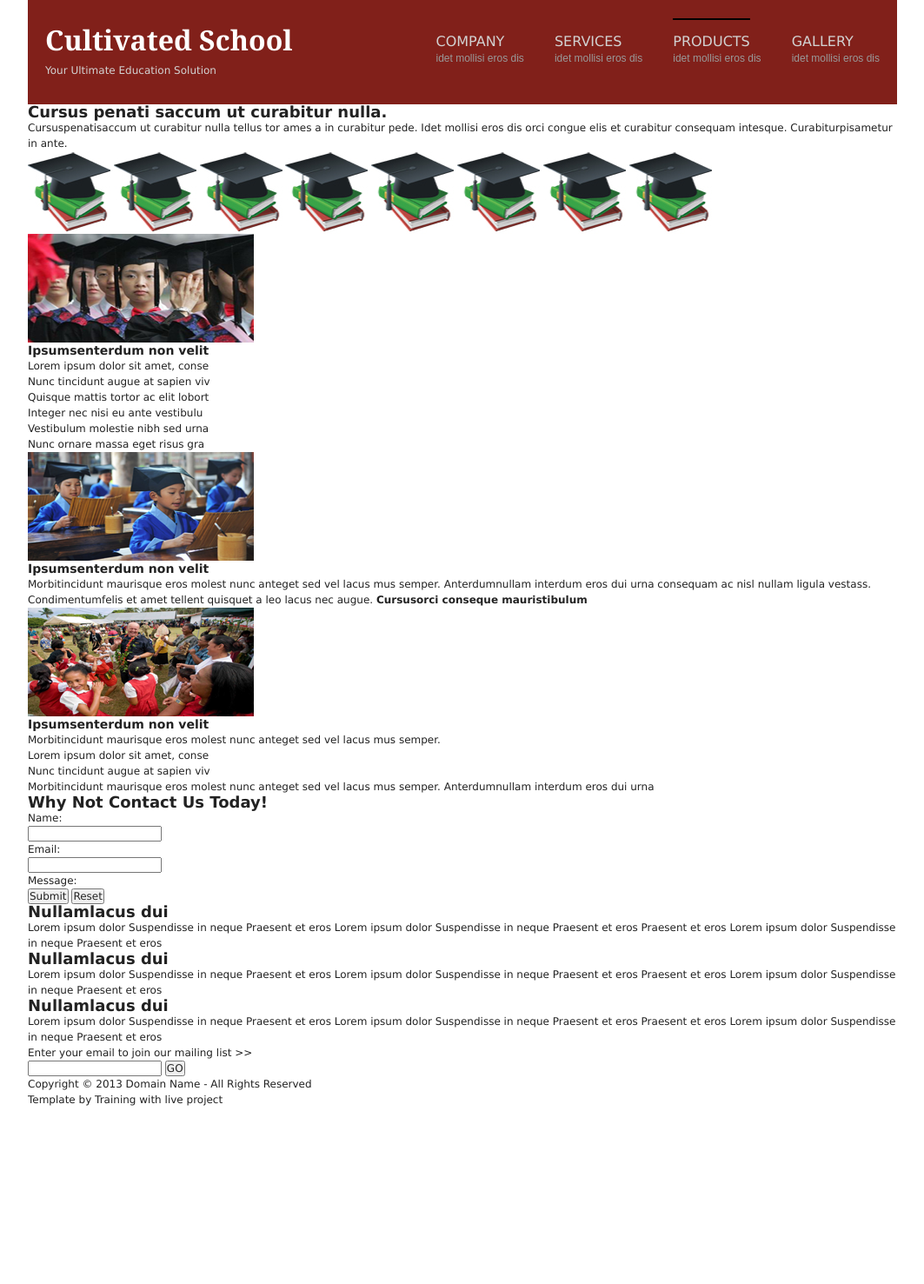
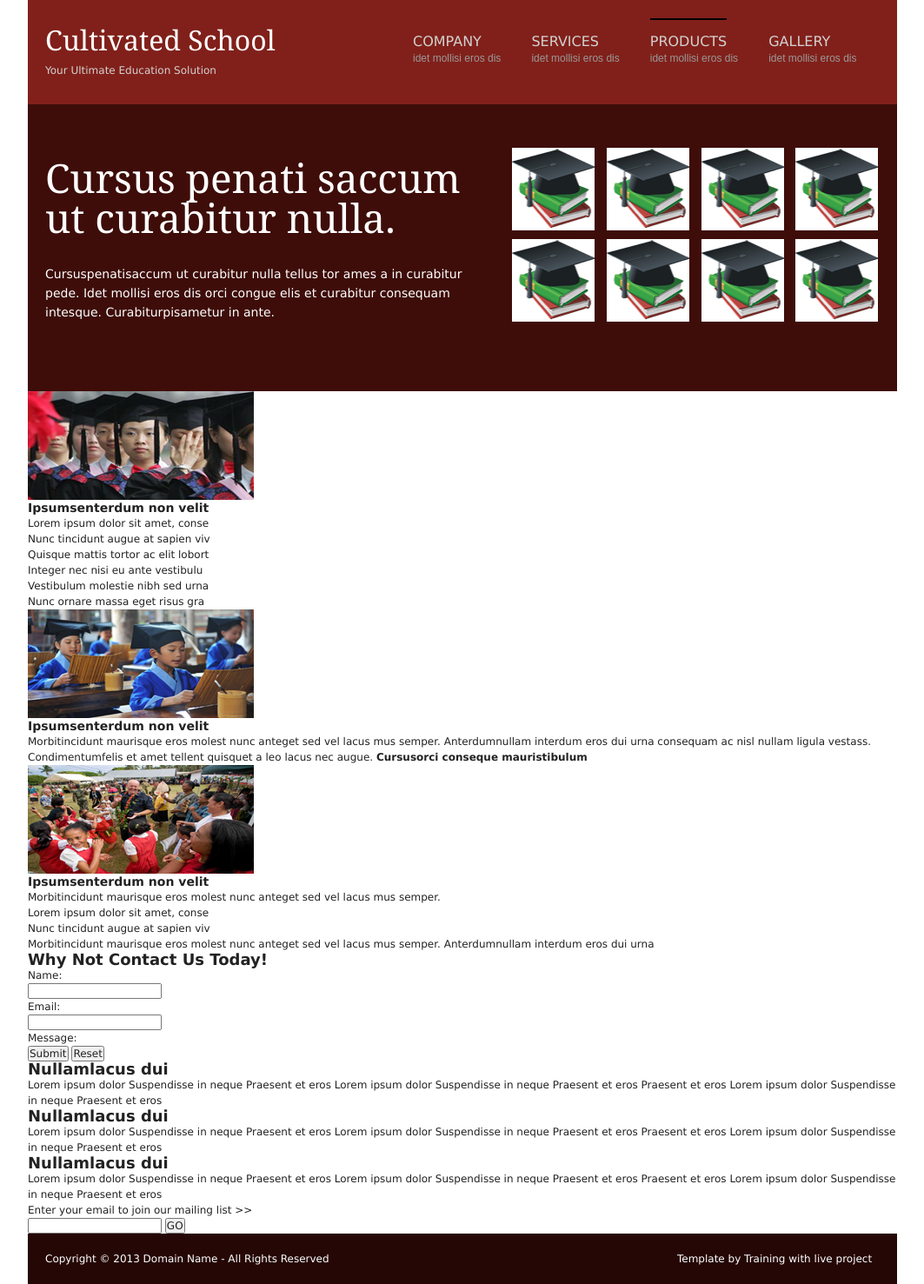
Before and after one commit to KaziReazulislam1999/basic-psd-to-html-css-practice2, a plain HTML site: page index.html in a window 1280 px wide. Shown: the whole page at 87% size, without its empty margins (108-1171 px from the left). Before the commit the page ends 1274 px from the top, so only its background shows below. Drawn offline with nearby package versions, Linux system fonts and the light colour scheme.

Commit message:
bannersection and footersection style added

```diff
--- a/css/main.css
+++ b/css/main.css
@@ -98,12 +98,12 @@ textarea {
 * {
   margin: 0;
   padding: 0;
+  line-height: 18px;
 }
 
 body {
   font-family: Verdana;
   font-size: 12px;
-  line-height: 18px;
 }
 .container {
   width: 1000px;
@@ -119,6 +119,7 @@ body {
 .headerleft {
   float: left;
   padding: 10px 0px;
+  width: 388px;
 }
 
 .headerleft h2 {
@@ -127,6 +128,7 @@ body {
   font-size: 32px;
   line-height: 32px;
   padding-bottom: 10px;
+  font-weight: normal;
 }
 .headerleft p {
   color: #d2d2d2;
@@ -135,6 +137,7 @@ body {
 .headerright {
   float: right;
   padding: 19px 0px;
+  width: 572px;
 }
 
 nav {
@@ -156,6 +159,7 @@ nav ul li a {
 nav ul li a:hover {
   border-top: 2px solid #000;
   padding-top: 15px;
+  color: #3e0d09;
 }
 #active {
   border-top: 2px solid #000;
@@ -170,20 +174,38 @@ nav ul li a:hover {
 }
 
 .bannersection {
-}
-.bannerleft {
+  background: #3e0d09;
+  color: #fff;
+  width: 100%;
+  height: 300px;
+  padding-top: 30px;
 }
 
 .bannerleft {
+  width: 500px;
+  float: left;
+  margin-left: 20px;
 }
-.bannerleft h2 {
+.bannerleft h1 {
+  font-size: 46px;
+  font-family: Georgia;
+  line-height: 46px;
+  font-weight: normal;
 }
 .bannerleft p {
+  font-size: 14px;
+  line-height: 22px;
 }
 
 .bannerright {
+  float: right;
+  margin-right: 20px;
+  width: 433px;
+  padding-top: 20px;
 }
 .bannerright img {
+  padding-left: 10px;
+  padding-bottom: 10px;
 }
 
 .postsection {
@@ -205,19 +227,20 @@ nav ul li a:hover {
 
 .footertop {
 }
-.footerleft {
+.footertopleft {
 }
 
 .footerleft h2 {
 }
 .footerleft p {
+  margin-left: 20px;
 }
 
 .footerleft input[type="submit"] {
 }
 .footerleft input[type="reset"] {
 }
-.footerright {
+.footertopright {
 }
 .footerrightinner {
 }
@@ -241,15 +264,24 @@ nav ul li a:hover {
 }
 
 .footerbottom {
+  background: #250705;
+  color: #fff;
+  padding: 20px 0px;
 }
-.footerleft {
+.footerbottomleft {
+  width: 747px;
+  float: left;
 }
 
-.footerleft p {
+.footerbottomleft p {
+  margin-left: 20px;
 }
-.footerright {
+.footerbottomright {
+  width: 253px;
+  float: right;
 }
-.footerright p {
+.footerbottomright p {
+  margin-right: 20px;
 }
 /* ==========================================================================
    Helper classes
--- a/index.html
+++ b/index.html
@@ -36,28 +36,24 @@
               <li>
                 <a href="#"
                   >Company
-
                   <span class="nav-bottom-text">Idet mollisi eros dis</span></a
                 >
               </li>
               <li>
                 <a href="#"
                   >Services
-
                   <span class="nav-bottom-text"> Idet mollisi eros dis</span></a
                 >
               </li>
               <li>
                 <a id="active" href="#"
                   >Products
-
                   <span class="nav-bottom-text">Idet mollisi eros dis</span></a
                 >
               </li>
               <li>
                 <a href="#"
                   >Gallery
-
                   <span class="nav-bottom-text">Idet mollisi eros dis</span></a
                 >
               </li>
@@ -67,7 +63,7 @@
       </header>
       <section class="bannersection clear">
         <div class="bannerleft clear">
-          <h2>Cursus penati saccum ut curabitur nulla.</h2>
+          <h1>Cursus penati saccum ut curabitur nulla.</h1>
           <p>
             Cursuspenatisaccum ut curabitur nulla tellus tor ames a in curabitur
             pede. Idet mollisi eros dis orci congue elis et curabitur consequam
@@ -79,7 +75,6 @@
           <img src="img/bannerimg.png" alt="Banner Image" />
           <img src="img/bannerimg.png" alt="Banner Image" />
           <img src="img/bannerimg.png" alt="Banner Image" />
-
           <img src="img/bannerimg.png" alt="Banner Image" />
           <img src="img/bannerimg.png" alt="Banner Image" />
           <img src="img/bannerimg.png" alt="Banner Image" />
@@ -137,7 +132,7 @@
       </section>
 
       <section class="footertop clear">
-        <div class="footerleft clear">
+        <div class="footertopleft clear">
           <h2>Why Not Contact Us Today!</h2>
           <p>Name:</p>
           <input type="text" />
@@ -148,7 +143,7 @@
           <input type="reset" value="Reset" />
         </div>
 
-        <div class="footerright clear">
+        <div class="footertopright clear">
           <div class="footerrightinner clear">
             <div class="samefooterright clear">
               <h2>Nullamlacus dui</h2>
@@ -183,10 +178,10 @@
         </div>
       </section>
       <footer class="footerbottom clear">
-        <div class="footerleft clear">
+        <div class="footerbottomleft clear">
           <p>Copyright © 2013 Domain Name - All Rights Reserved</p>
         </div>
-        <div class="footerright clear">
+        <div class="footerbottomright clear">
           <p>Template by Training with live project</p>
         </div>
       </footer>
```
